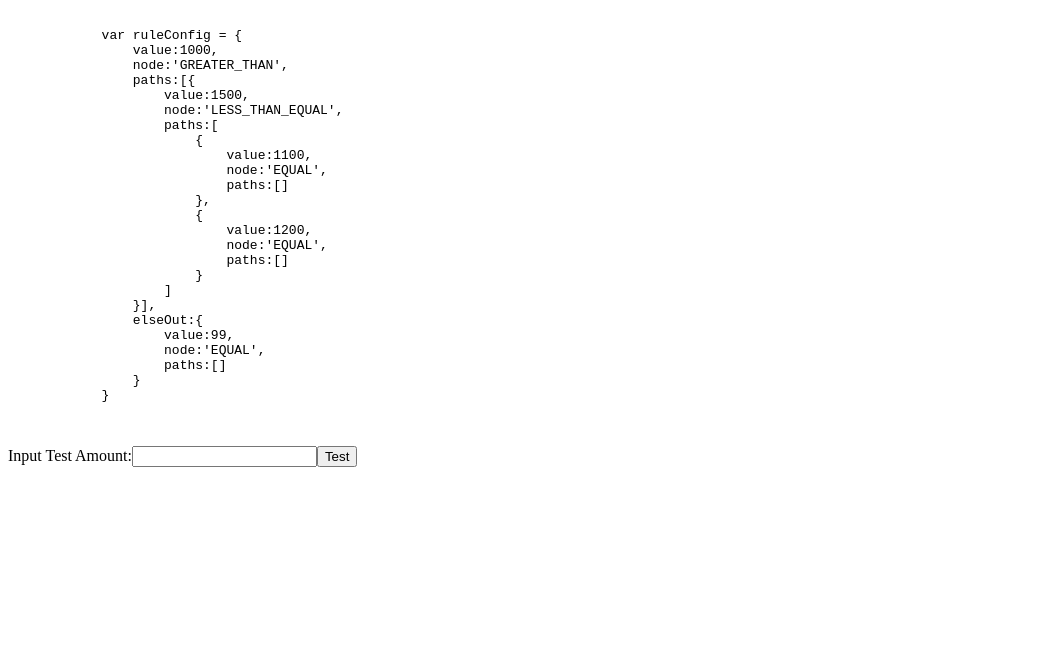
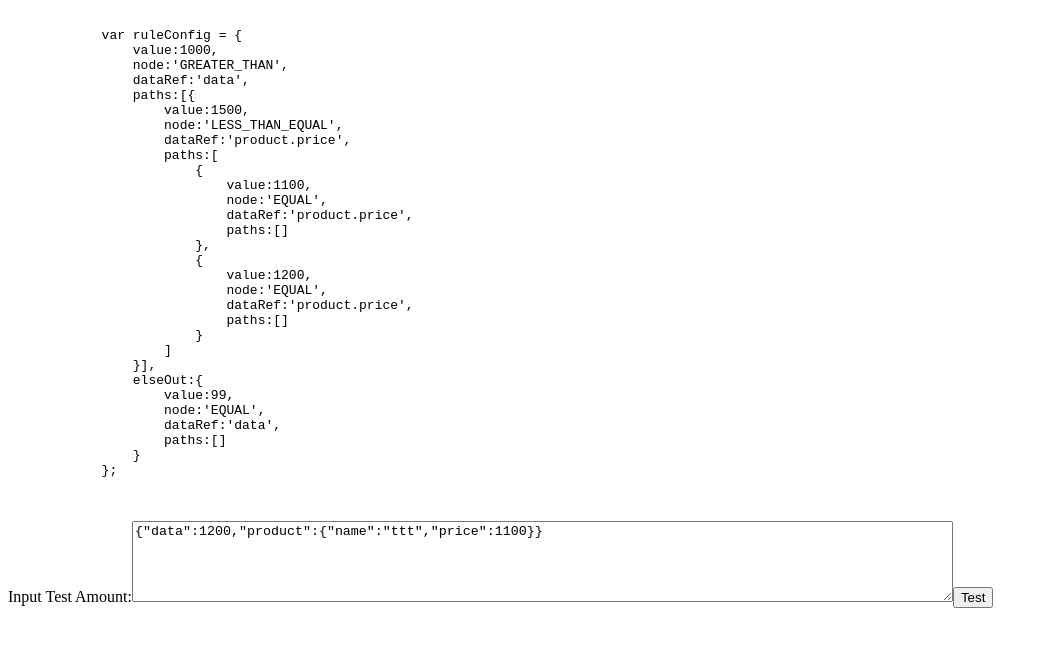
Before and after one commit to tqwdan82/galactus, a plain HTML site: page sample/index.html in a window 1280 px wide. Shown: the whole page, without its empty margins (0-1048 px from the left). Drawn offline with Linux system fonts and the light colour scheme.

Commit message:
Add files via upload

```diff
--- a/sample/galactus-mini/RuleBuilder.js
+++ b/sample/galactus-mini/RuleBuilder.js
@@ -1,4 +1,6 @@
-var ruleBuilder = function(ruleConfig){
+var nodeList = [];
+
+function ruleBuilder(ruleConfig){
 
     var startNode =  new StartNode(ruleBreakDown(ruleConfig));
     return startNode;
@@ -22,7 +24,7 @@ function ruleBreakDown(rule, epn, efn){
     if(typeof rule.elseOut !== 'undefined'
         || rule.elseOut != null){
 
-        var elseConditions = [new Condition(epn, rule.elseOut.value)];
+        var elseConditions = [new Condition(epn, rule.elseOut.value, rule.elseOut.dataRef)];
         for(var e = 0; e < nodeList.length; e++){
             var node = nodeList[e];
             var tempNode = new node(elseConditions, null ,efn);
@@ -38,10 +40,10 @@ function ruleBreakDown(rule, epn, efn){
         for(var p = 0; p < rule.paths.length; p++){
             var childRule = rule.paths[p];
             var childNode = ruleBreakDown(childRule, epn, efn);
-            currentNodeconditions.push(new Condition(childNode, rule.value));
+            currentNodeconditions.push(new Condition(childNode, rule.value, rule.dataRef));
         }
     }else{
-        currentNodeconditions.push(new Condition(epn, rule.value));
+        currentNodeconditions.push(new Condition(epn, rule.value, rule.dataRef));
     }
 
     for(var n = 0; n < nodeList.length; n++){
--- a/sample/index.html
+++ b/sample/index.html
@@ -52,18 +52,22 @@
     var ruleConfig = {
         value:1000,
         node:'GREATER_THAN',
+        dataRef:'data',
         paths:[{
             value:1500,
             node:'LESS_THAN_EQUAL',
+            dataRef:'product.price',
             paths:[
                 {
                     value:1100,
                     node:'EQUAL',
+                    dataRef:'product.price',
                     paths:[]
                 },
                 {
                     value:1200,
                     node:'EQUAL',
+                    dataRef:'product.price',
                     paths:[]
                 }
             ]
@@ -71,14 +75,14 @@
         elseOut:{
             value:99,
             node:'EQUAL',
+            dataRef:'data',
             paths:[]
         }
     };
     var ruleFlow = ruleBuilder(ruleConfig);
 
     function test(){
-
-        var textFieldVal = ruleFlow.process(parseInt(document.getElementById("amount").value));
+        var textFieldVal = ruleFlow.process(JSON.parse(document.getElementById("amount").value));
         document.getElementById('result').innerHTML = textFieldVal;
 
     }
@@ -91,18 +95,22 @@
             var ruleConfig = {
                 value:1000,
                 node:'GREATER_THAN',
+                dataRef:'data',
                 paths:[{
                     value:1500,
                     node:'LESS_THAN_EQUAL',
+                    dataRef:'product.price',
                     paths:[
                         {
                             value:1100,
                             node:'EQUAL',
+                            dataRef:'product.price',
                             paths:[]
                         },
                         {
                             value:1200,
                             node:'EQUAL',
+                            dataRef:'product.price',
                             paths:[]
                         }
                     ]
@@ -110,12 +118,13 @@
                 elseOut:{
                     value:99,
                     node:'EQUAL',
+                    dataRef:'data',
                     paths:[]
                 }
-            }
+            };
         </code>
     </pre>
-    <label>Input Test Amount:</label><input type="text" id="amount"/><button onclick="test()">Test</button>
+    <label>Input Test Amount:</label><textarea rows="5" cols="100" id="amount">{"data":1200,"product":{"name":"ttt","price":1100}}</textarea><button onclick="test()">Test</button>
     <div id='result'></div>
 </body>
 
```
Also changed, not shown: sample/galactus-mini/RulesEngine.js (+1 -1 lines).
